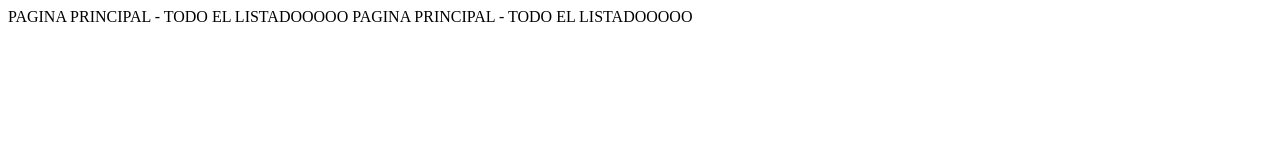
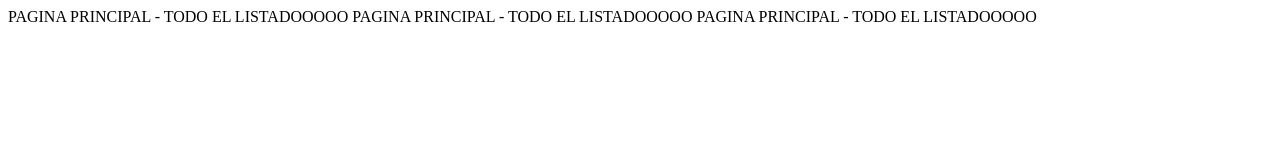
Before and after one commit to Mijaco/epitafios, a plain HTML site: page epitafio-rest/src/main/webapp/index.html in a window 1280 px wide. Drawn offline with Linux system fonts and the light colour scheme.

Commit message:
commit epitafio utiles

```diff
--- a/epitafio-rest/src/main/webapp/index.html
+++ b/epitafio-rest/src/main/webapp/index.html
@@ -4,6 +4,7 @@
  <body>
      PAGINA PRINCIPAL - TODO EL LISTADOOOOO
      PAGINA PRINCIPAL - TODO EL LISTADOOOOO
+     PAGINA PRINCIPAL - TODO EL LISTADOOOOO
 
 </body>
 </html>
```
